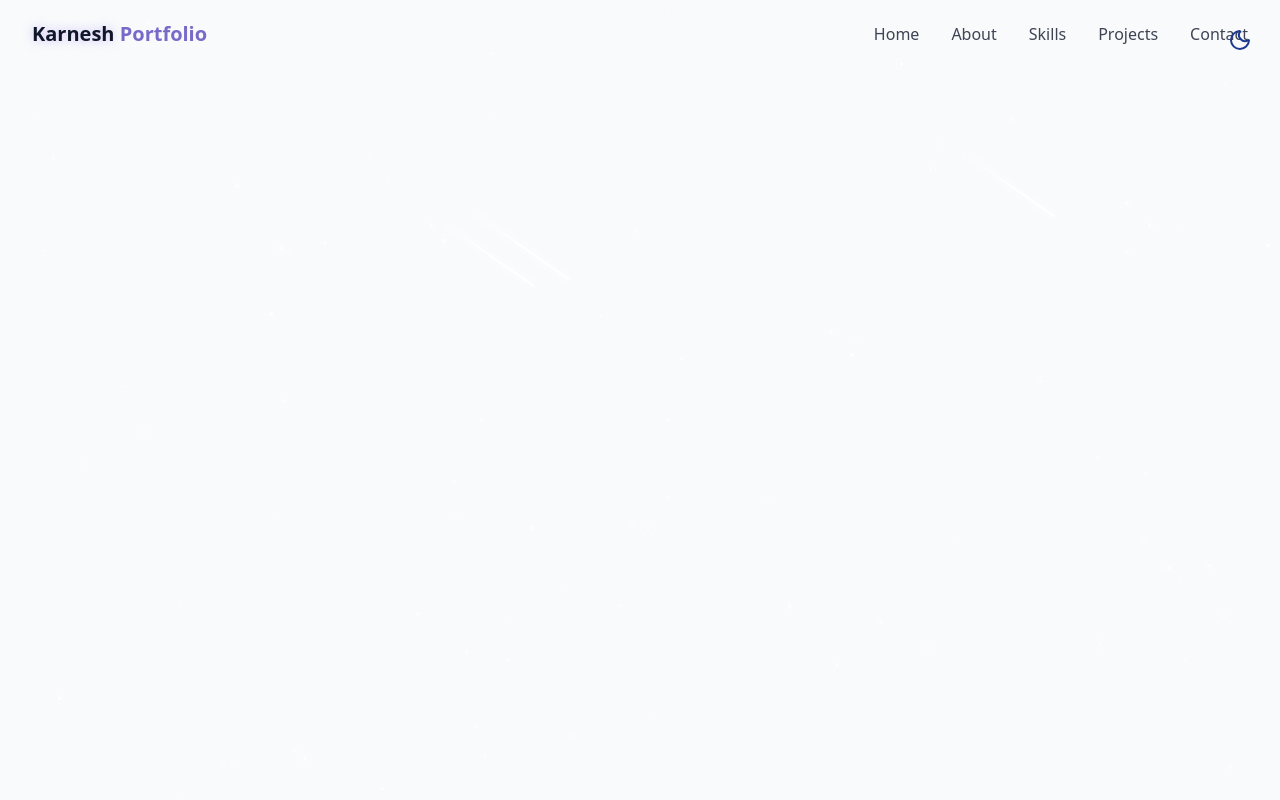
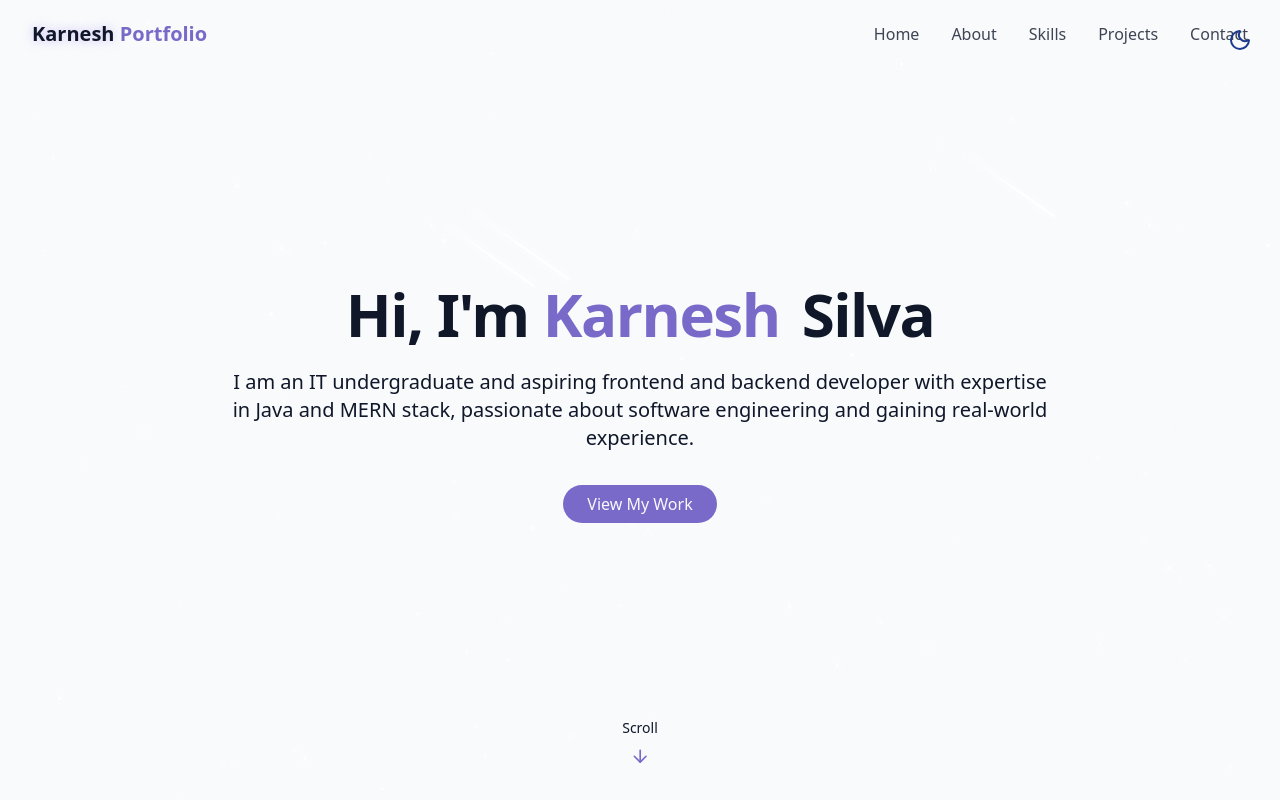
Before and after one commit to Karnesh12/Portfolio, a React (Vite) app in the folder portfolio/: page / in a window 1280 px wide. Built offline with nearby package versions, Linux system fonts and the light colour scheme.

Commit message:
added Hero Section

```diff
--- /dev/null
+++ b/portfolio/src/components/HeroSection.jsx
@@ -0,0 +1,30 @@
+import { ArrowDown } from "lucide-react"
+
+export const HeroSection = () => {
+    return <section id="hero" className="relative min-h-screen flex flex-col items-center justify-center px-4">
+        <div className="container max-w-4xl mx-auto text-center z-10">
+            <div className="space-y-6">
+                <h1 className="text-4xl md:text-6xl font-bold tracking-tight">
+                    <span className="opacity-0 animate-fade-in"> Hi, I'm</span>
+                    <span className="text-primary opacity-0 animate-fade-in-delay-1"> Karnesh</span>
+                    <span className="text-gradient ml-2 opacity-0 animate-fade-in-delay-2"> Silva</span>
+                </h1>
+
+                <p className="text-lg md:text-xl text-muted-foreground max-2-2xl mx-auto opacity-0 animate-fade-in-delay-3">
+                    I am an IT undergraduate and aspiring frontend and backend developer with expertise in Java and MERN stack, passionate about software engineering and gaining real-world experience.
+                </p>
+
+                <div className="pt-4 opacity-0 animate-fade-in-delay-4">
+                    <a href="#projects" className="cosmic-button">
+                        View My Work
+                    </a>
+                </div>
+            </div>
+        </div>
+
+        <div className="absolute bottom-8 left-1/2 transform -translate-x-1/2 flex flex-col items-center animate-bounce">
+            <span className="text-sm text-muted-foreground mb-2"> Scroll </span>
+            <ArrowDown className="h-5 w-5 text-primary" />
+        </div>
+    </section>
+}
--- a/portfolio/src/pages/Home.jsx
+++ b/portfolio/src/pages/Home.jsx
@@ -1,6 +1,7 @@
 import { ThemeToggle } from "../components/ThemeToggle"
 import { StarBackground } from "../components/StarBackground"
 import { Navbar } from "../components/Navbar"
+import { HeroSection } from "../components/HeroSection"
 
 export const Home = () => {
     return <div className="min-h-screen bg-background text-foreground overflow-x-hidden">
@@ -14,6 +15,9 @@
         <Navbar />
 
         {/*Main Content*/}
+        <main>
+            <HeroSection />
+        </main>
 
 
         {/*Footer*/}
```
